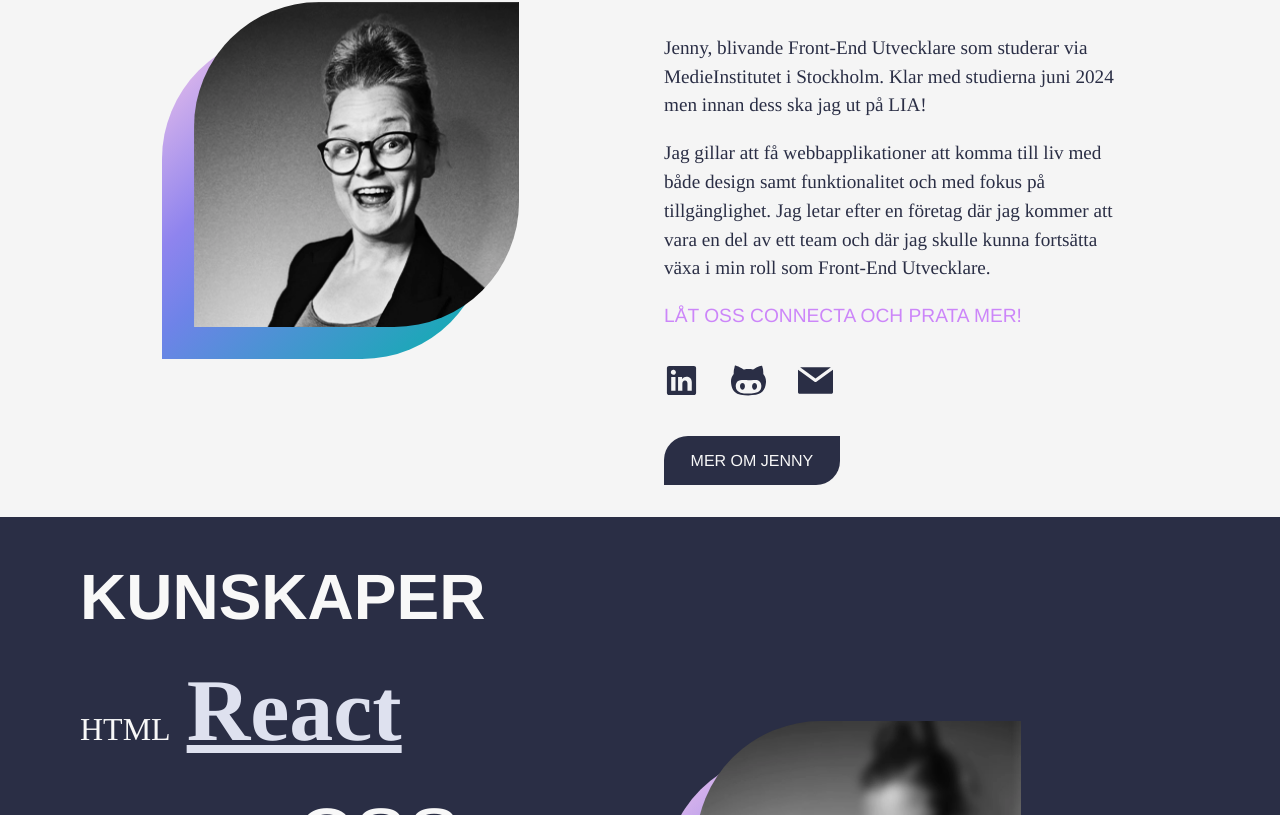
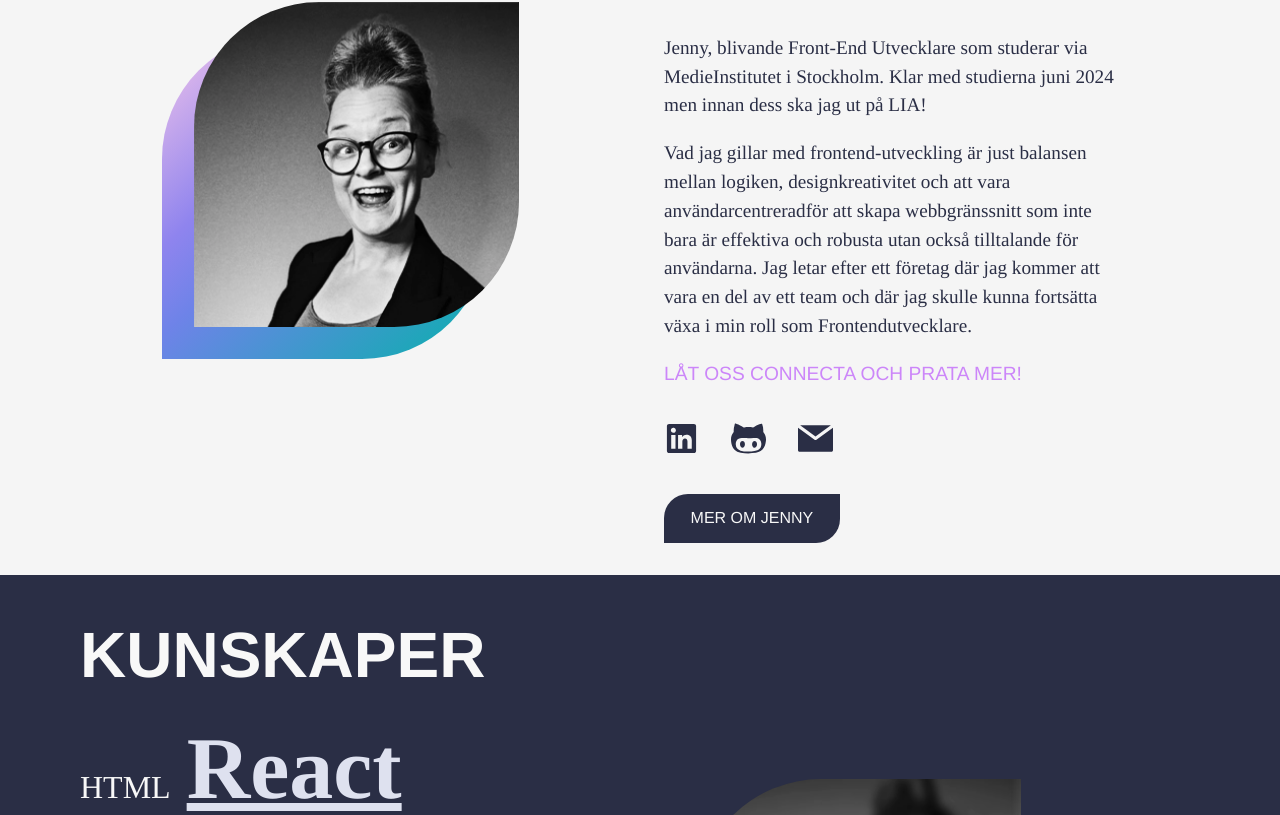
Before and after one commit to jenmwa/portfolio-react, a React (Vite) app: page / in a window 1280 px wide. Shown: the part 965-1780 px from the top of the page. Built offline with nearby package versions, Linux system fonts and the light colour scheme; a web font is replaced by a local one.

Commit message:
fix/typos

```diff
--- a/src/components/About.tsx
+++ b/src/components/About.tsx
@@ -32,11 +32,12 @@ export const About = () => {
           </p>
           <p>
             {" "}
-            Jag gillar att få webbapplikationer att komma till liv med både
-            design samt funktionalitet och med fokus på tillgänglighet. Jag
-            letar efter en företag där jag kommer att vara en del av ett team
-            och där jag skulle kunna fortsätta växa i min roll som Front-End
-            Utvecklare.
+            Vad jag gillar med frontend-utveckling är just balansen mellan
+            logiken, designkreativitet och att vara användarcentreradför att
+            skapa webbgränssnitt som inte bara är effektiva och robusta utan
+            också tilltalande för användarna. Jag letar efter ett företag där
+            jag kommer att vara en del av ett team och där jag skulle kunna
+            fortsätta växa i min roll som Frontendutvecklare.
           </p>
           <SpanTextDark>Låt oss connecta och prata mer!</SpanTextDark>
 
--- a/src/components/AboutJenny.tsx
+++ b/src/components/AboutJenny.tsx
@@ -29,14 +29,15 @@ export const AboutJenny = () => {
             Kommer ursprungligen från Hammarö, och efter några år med plugg
             utomsocknes fann jag mig tillbaka i Värmland och har stannat i
             Karlstad sen dess.<br></br>
-            Gillar kod, färg och kommunikation, och hittade till front-end under
-            pandemin... Sagt och gjort, ingenting är omöjligt och nu är jag
-            snart färdig frontendare efter Medieinstitutets YH-utbildning!
+            Gillar kod, färg och kommunikation, och hittade till
+            frontendutveckling under pandemin... Sagt och gjort, ingenting är
+            omöjligt och nu är jag snart färdig frontendare efter
+            Medieinstitutets YH-utbildning!
           </p>
           <p>
-            När jag inte sitter med datorn så lagar jag gärna mat, ute i skog
-            och mark, lyssnar på musik och åker gärna Sverige runt för konserter
-            så fort jag får möjlighet!
+            När jag inte sitter med datorn så lagar jag gärna mat, är ute i skog
+            och mark och åker gärna Sverige runt för konserter så fort jag får
+            möjlighet!
           </p>
           <SpanTextDark>Låt oss connecta och prata mer!</SpanTextDark>
 
@@ -64,7 +65,7 @@ export const AboutJenny = () => {
               i.
             </li>
             <li>
-              Jag tackar definitivt inte nej till lakrits. varesig söt eller
+              Jag tackar definitivt inte nej till lakrits! Varesig söt eller
               salt.
             </li>
             <li>Kvar på bucket-list att se live: Queen med Adam Lambert!</li>
--- a/src/components/Inspiration.tsx
+++ b/src/components/Inspiration.tsx
@@ -16,7 +16,7 @@ export const Inspiration = () => {
           <H2>Denna sida</H2>
           <p>
             Jag ville använda React då det har varit den största delen av våra
-            kursen 2023, men att sätta det i kontext med något eget. Använt Vite
+            kurser 2023, men att sätta det i kontext med något eget. Använt Vite
             som bundler, React med Typescript som ramverk, använt EsLint samt
             prettier som linting & formatteringspaket.<br></br>
             Och även använt en del styled components och kompletterat med Sass.
--- a/src/components/Knowledge.tsx
+++ b/src/components/Knowledge.tsx
@@ -3,19 +3,8 @@ import { H2 } from "./styled/Headings";
 import { SectionDark } from "./styled/Sections";
 import "../style/_knowledge.scss";
 import cvPdf from "/CV lia_2024-jenny-waller.pdf";
-import { useState } from "react";
 
 export const Knowledge = () => {
-  const [isHovering, setIsHovering] = useState(false);
-
-  const handleMouseOver = () => {
-    setIsHovering(true);
-  };
-
-  const handleMouseOut = () => {
-    setIsHovering(false);
-  };
-
   const handleCV = () => {
     console.log("open in new window");
     window.open(cvPdf, "_blank");
@@ -44,45 +33,15 @@ export const Knowledge = () => {
               MongoDB, Postman
             </span>
           </div>
-          {/* <H2>Kunskaper</H2>
-          <ul>
-            <li>HTML</li>
-            <li>CSS/SCSS</li>
-            <li>JavaScript</li>
-            <li>TypeScript</li>
-            <li>React</li>
-            <li>NextJs</li>
-            <li>Vue</li>
-            <li>Figma</li>
-            <li>
-              Adobe<br></br>(Photoshop, Illustrator, InDesign, AfterEffects)
-            </li>
-          </ul>
-          <p>Vite, VS Code, Git, Axios, Nodejs, Parcel, Jest, Cypress</p> */}
         </PContainer>
         <div className="knowledge-cv-container">
           <ContainerDiv
             style={{ marginTop: "0", cursor: "pointer" }}
             onClick={handleCV}
-            onMouseOver={handleMouseOver}
-            onMouseOut={handleMouseOut}
           >
             <ColorDiv></ColorDiv>
             <WhiteDivBig></WhiteDivBig>
           </ContainerDiv>
-          {isHovering && (
-            <div
-              style={{
-                backgroundColor: "whitesmoke",
-                borderRadius: "24px 0 24px 0",
-                color: "darkslategrey",
-                position: "absolute",
-                paddingInline: "0.9em",
-              }}
-            >
-              <p>Öppnas i nytt fönster</p>
-            </div>
-          )}
           <a
             href={cvPdf}
             download={"CV lia_2024-jenny-waller.pdf"}
--- a/vite.config.ts
+++ b/vite.config.ts
@@ -3,6 +3,6 @@ import react from '@vitejs/plugin-react'
 
 // https://vitejs.dev/config/
 export default defineConfig({
-  base: '/portfolio-react/',
+  base: '/jenwaller-se/',
   plugins: [react()],
 })
```
